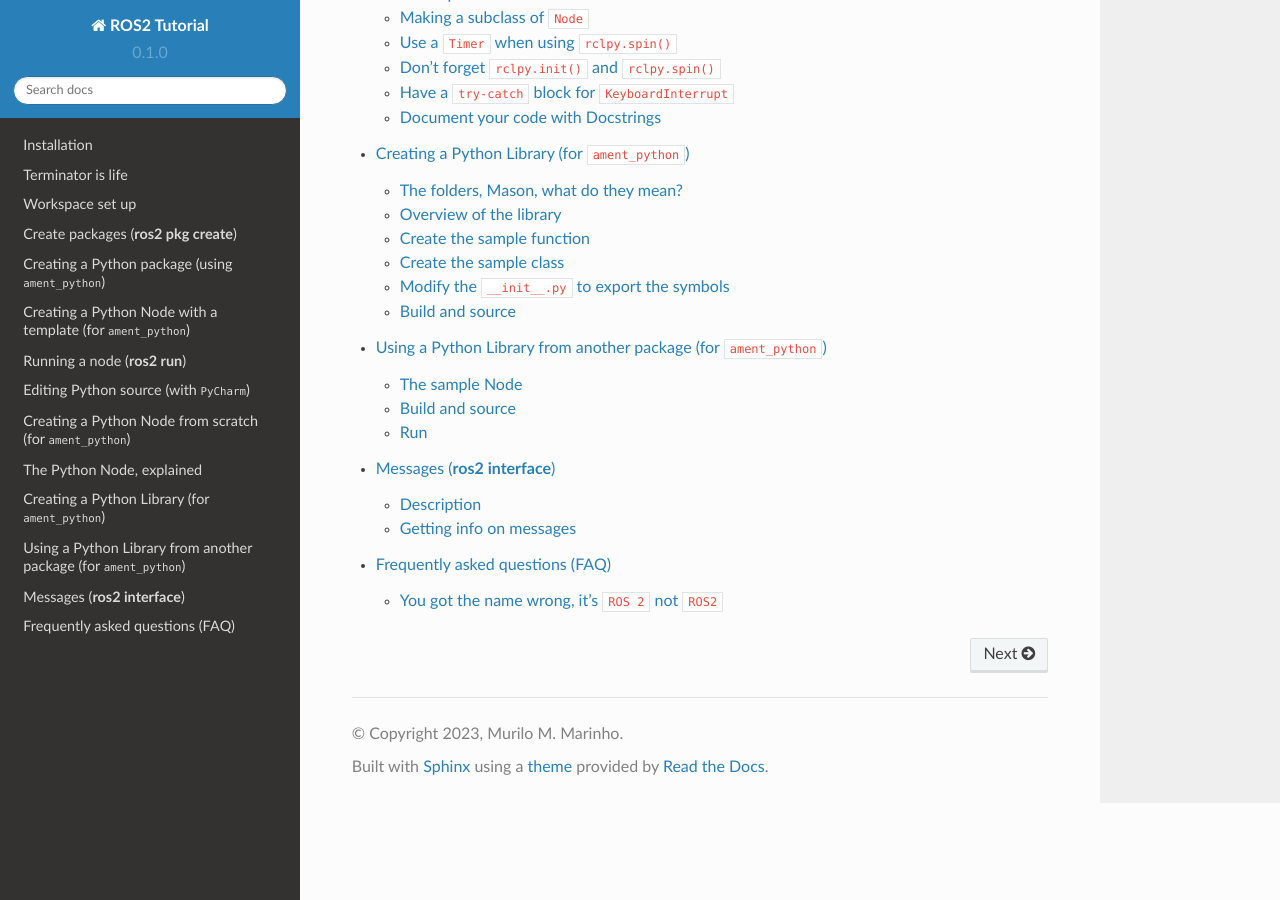
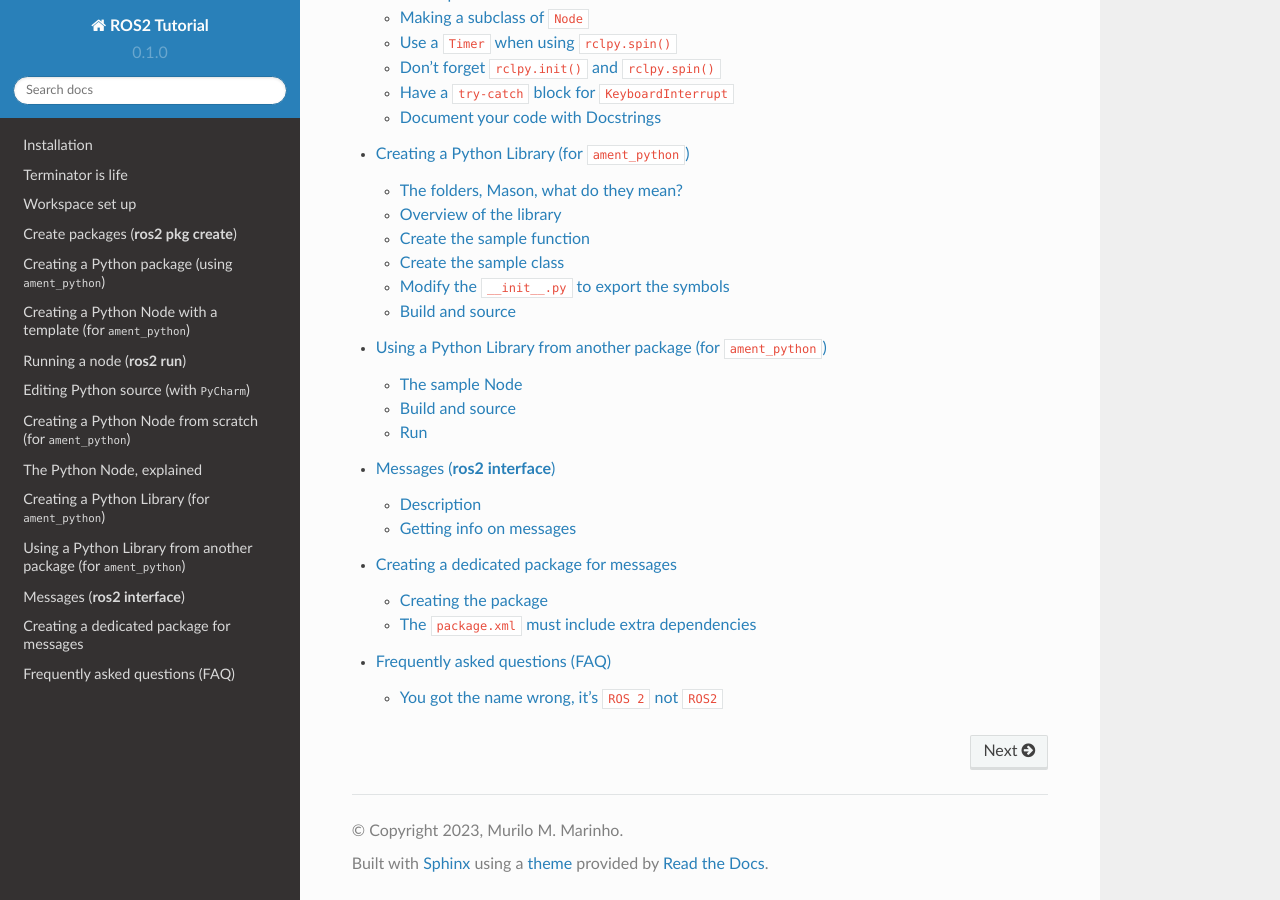
Before and after one commit to mmmarinho/ROS2_Tutorial, a Sphinx documentation site: the page built from docs/source/index.rst, in a window 1280 px wide and 900 px high, scrolled down 1442 px. Built offline with Sphinx 7.4.7 and the Read the Docs theme 2.0.0, drawn with Linux system fonts in a browser that asks for light colours.

Commit message:
Update index.rst

```diff
--- a/docs/source/index.rst
+++ b/docs/source/index.rst
@@ -30,6 +30,7 @@
    create_python_library
    using_python_library
    messages
+   create_message_package
    faq
 
 
```
